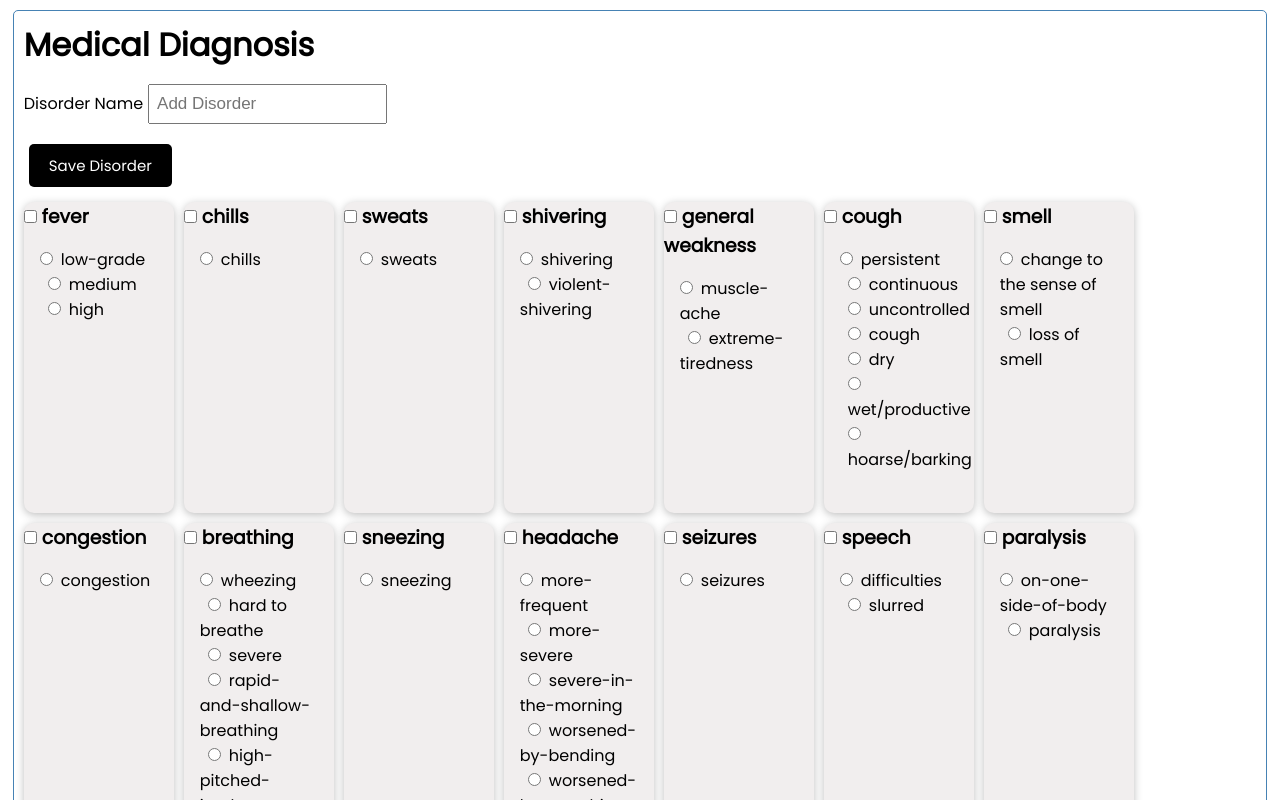
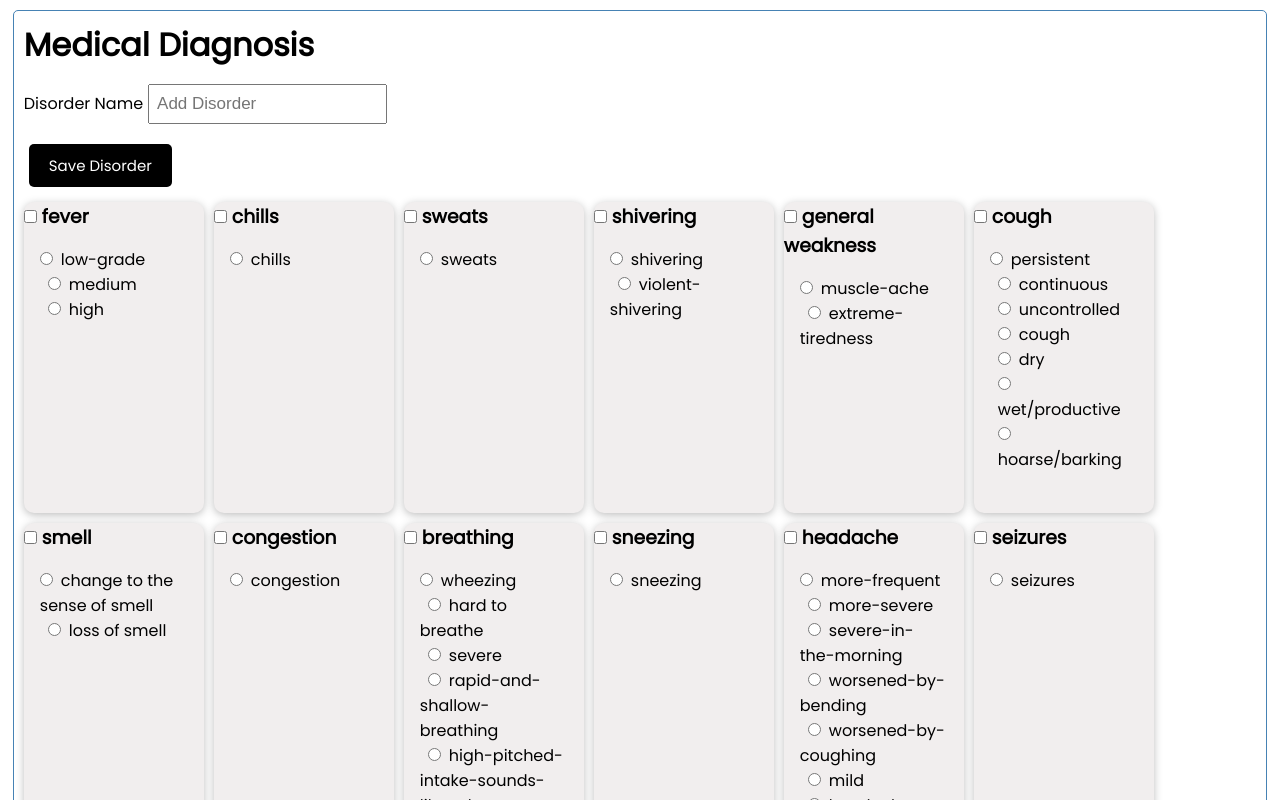
Before and after one commit to purananuru/med-app, a React (Create React App) app: page / in a window 1280 px wide. Shown: the top 800 px of the page. Built offline with nearby package versions, Linux system fonts and the light colour scheme; data requests are answered from the project's data file.

Commit message:
refactor

```diff
--- a/src/components/UI/Card.module.css
+++ b/src/components/UI/Card.module.css
@@ -2,7 +2,7 @@
   background: rgb(241, 238, 238);
   box-shadow: 0 2px 8px rgba(0, 0, 0, 0.26);
   border-radius: 10px;
-  width: 150px;
+  width: 180px;
   display: flex;
   margin: 0 10px 10px 0;
 }
```
